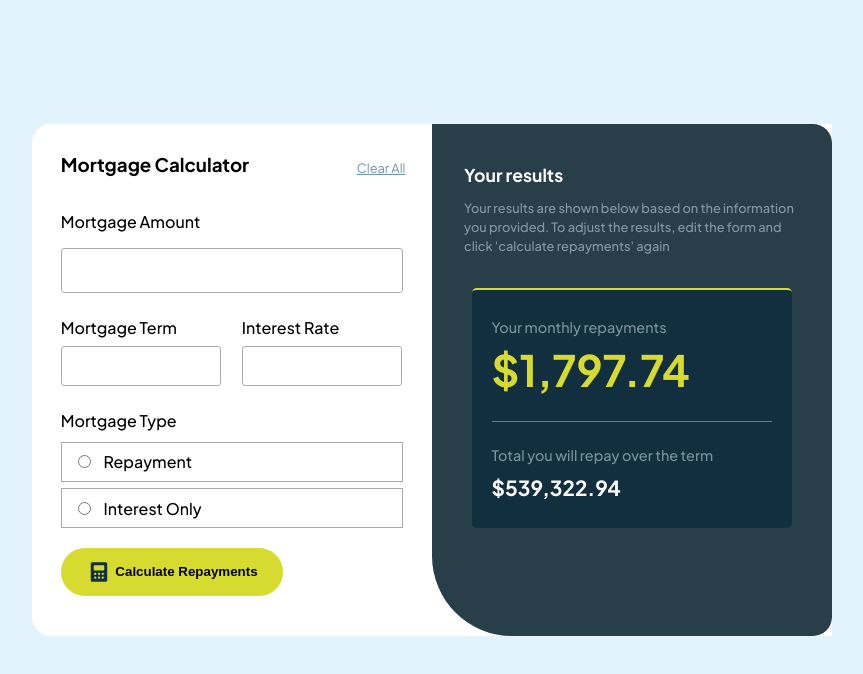
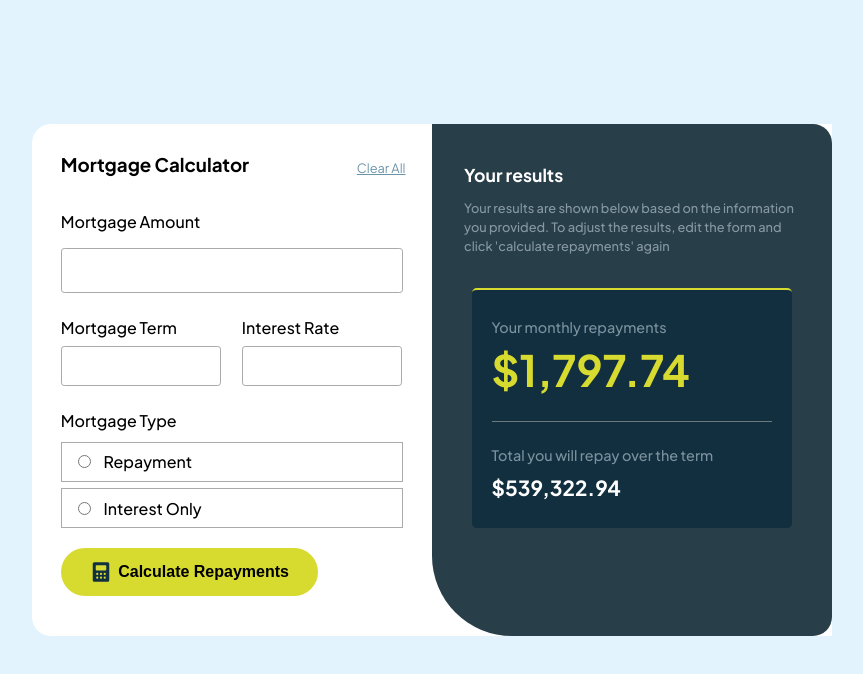
Before and after one commit to JunLovin/mortgage-repayment-calculator, a React (Vite) app: page / in a window 1280 px wide. Shown: the top 674 px of the page, without its empty margins (208-1071 px from the left). Built offline with nearby package versions, Linux system fonts and the light colour scheme.

Commit message:
Increase size of text within button and increase width of it

```diff
--- a/src/App.css
+++ b/src/App.css
@@ -48,7 +48,7 @@ label {
     display: flex;
     justify-content: center;
     align-items: center;
-    width: 65%;
+    width: 75%;
     height: 3rem;
     background-color: var(--lime);
     border: none;
@@ -56,6 +56,7 @@ label {
     border-radius: 15rem;
     font-weight: 600;
     margin-top: 1rem;
+    font-size: 1rem;
 }
 
 .calculator button:active {
```
